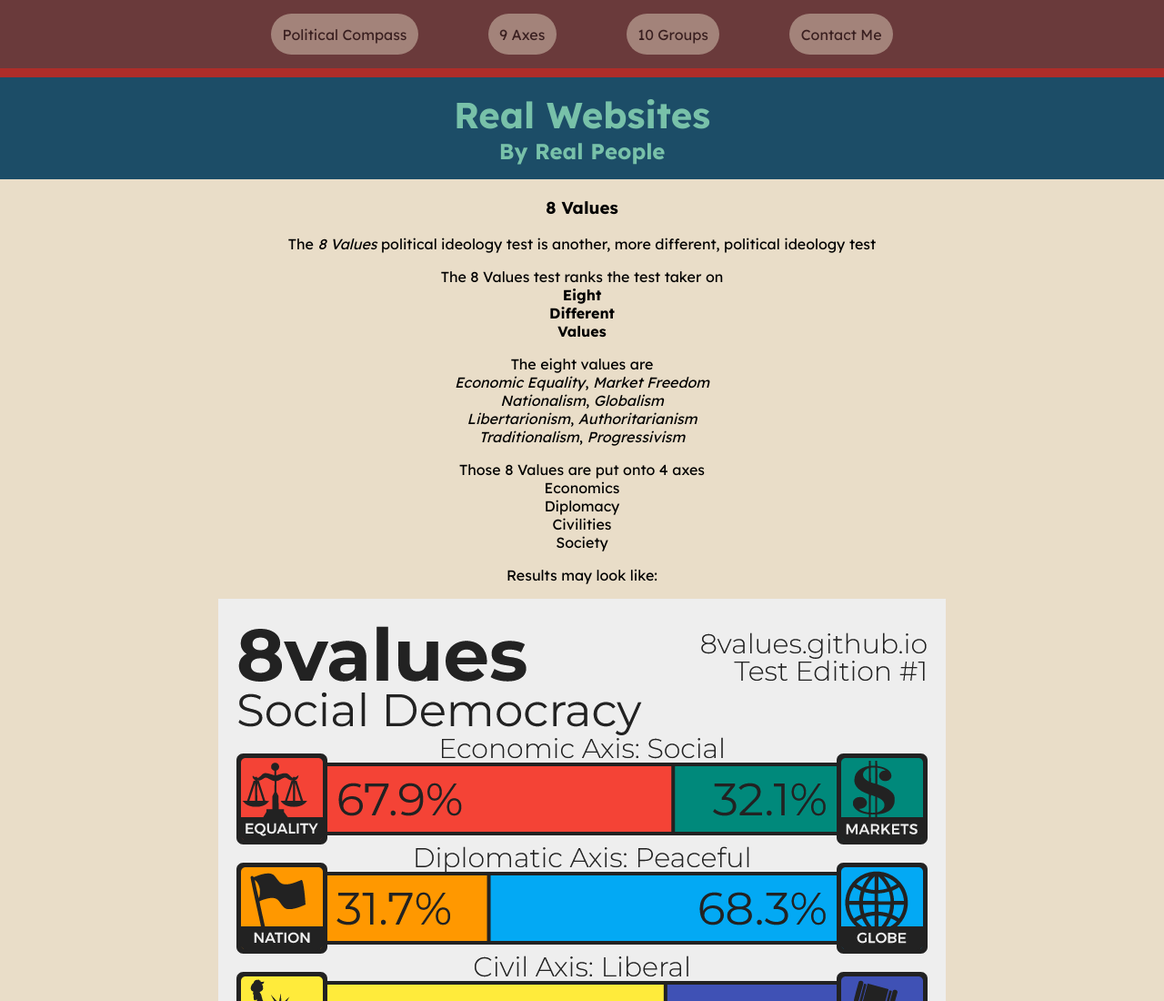
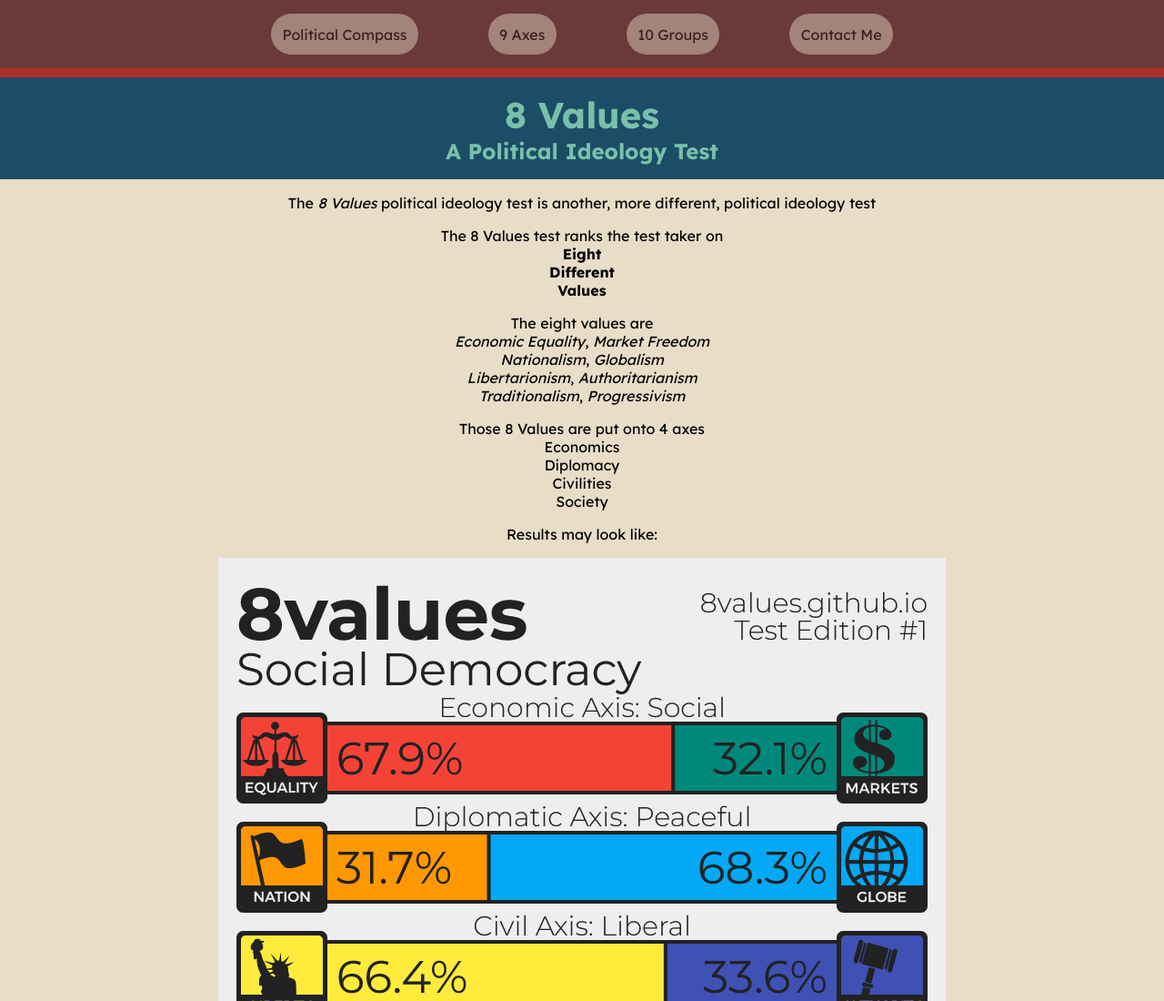
Before and after one commit to FunnyPotatoMan/Final, a plain HTML site: page page-2.html in a window 1280 px wide. Shown: the top 1100 px of the page at 91% size. Drawn offline with Linux system fonts and the light colour scheme.

Commit message:
Update page-2.html

```diff
--- a/page-2.html
+++ b/page-2.html
@@ -48,16 +48,11 @@
                 </li>
             </ul>
         </div>
-        <div class="title">
-            <h1 id="title">
-                Real Websites
-            </h1>
-            <h2 class="subtitle">
-                By Real People
-            </h2>
-        </div>
         <div class="center">
-            <h3>8 Values</h3>
+            <div class="title">
+                <h1 id="title">8 Values</h1>
+                <h2 class="subtitle">A Political Ideology Test</h2>
+            </div>
             <p>The <i>8 Values</i> political ideology test is another, more different, political ideology test</p>
             The 8 Values test ranks the test taker on<br>
             <b>Eight<br>
```
